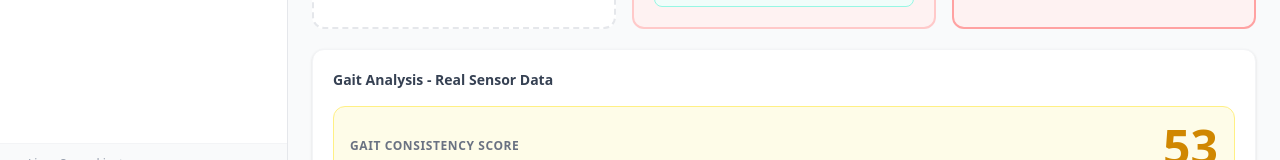
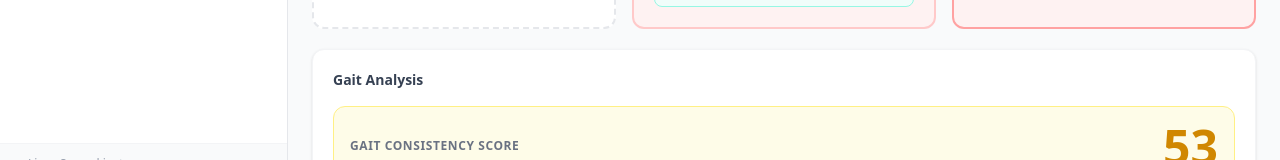
Before and after one commit to Rotemmo/Cognilert, a React (Vite) app: page / in a window 1280 px wide. Shown: the part 616-776 px from the top of the page. Built offline with nearby package versions, Linux system fonts and the light colour scheme.

Commit message:
style: minor ui text edit

```diff
--- a/CognitiveDashboard.jsx
+++ b/CognitiveDashboard.jsx
@@ -706,7 +706,7 @@ function DoctorDashboard({ selected, setSelected, liveVoiceResults, recentVoiceP
 
               {/* Gait visualization */}
               <div className="bg-white rounded-xl border border-gray-100 shadow-sm p-5">
-                <p className="text-sm font-semibold text-gray-700 mb-4">Gait Analysis - Real Sensor Data</p>
+                <p className="text-sm font-semibold text-gray-700 mb-4">Gait Analysis</p>
                 <GaitVisualizer key={gaitSeed} gaitProfile={gaitData.result} />
               </div>
 
```
